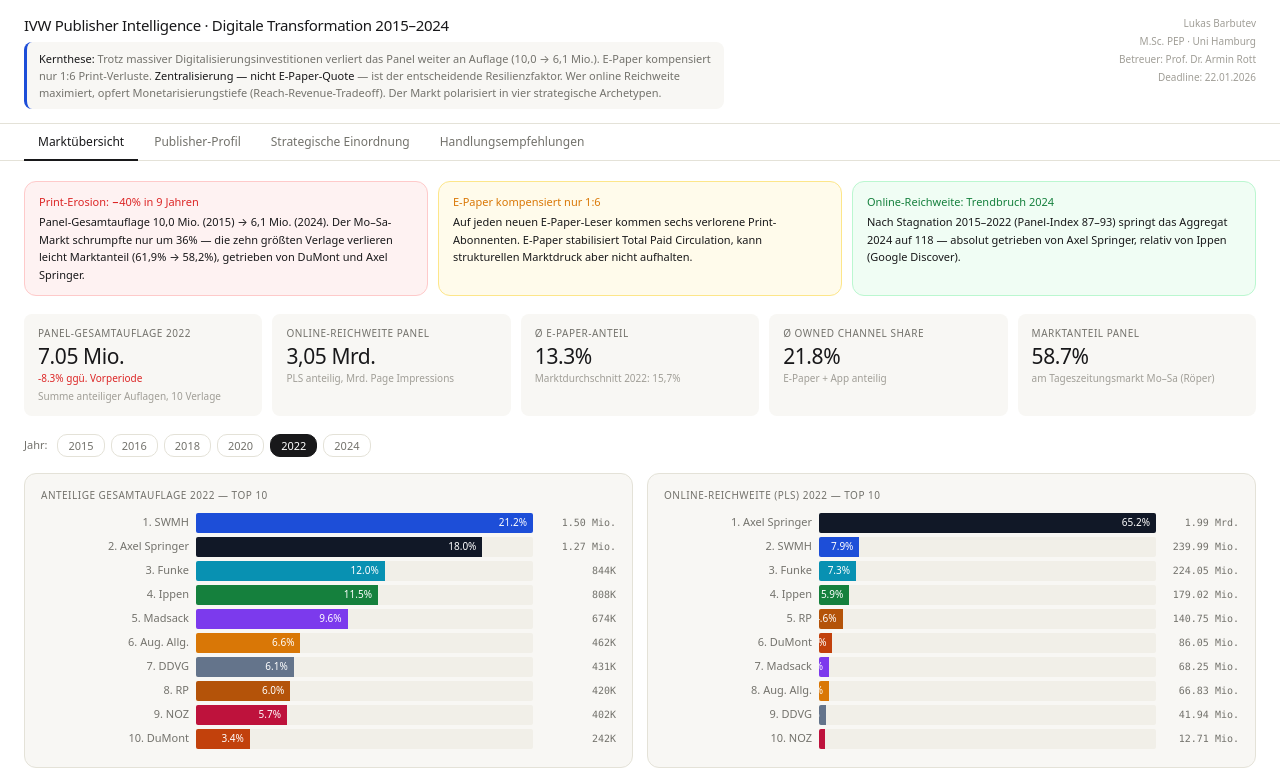
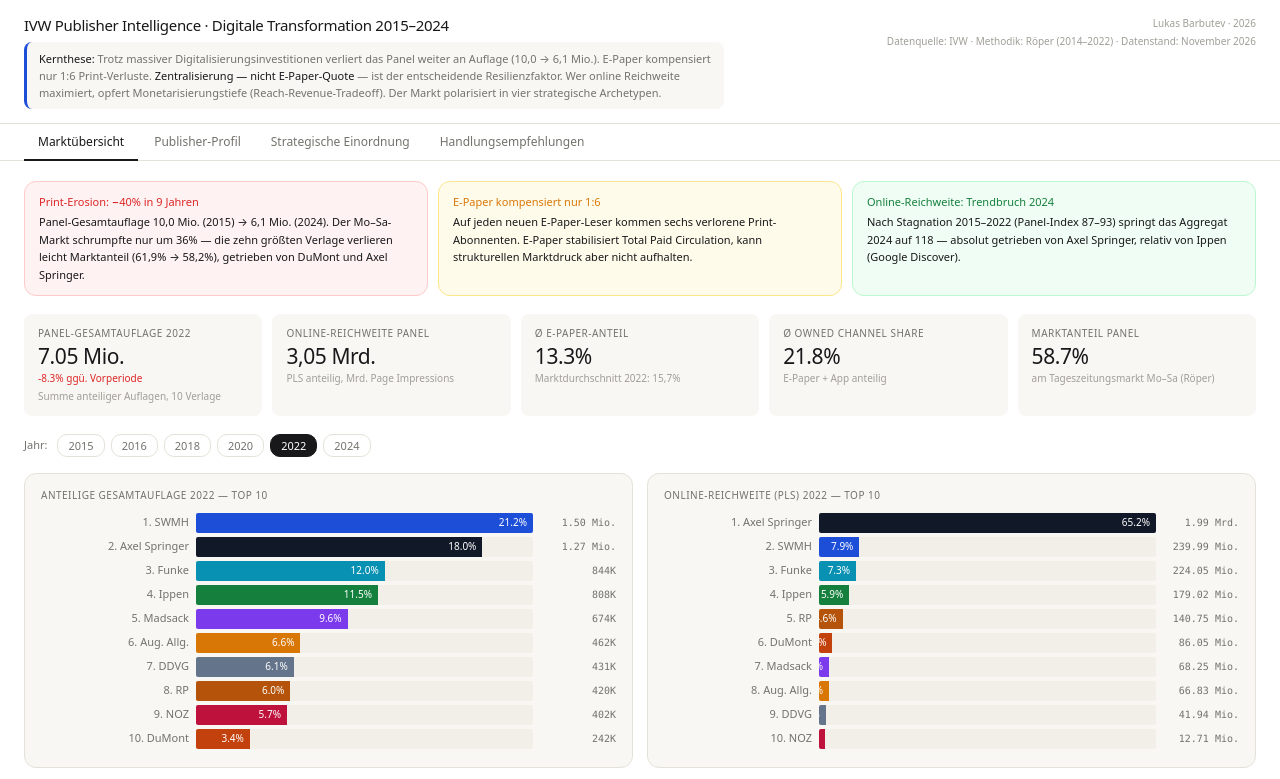
Before and after one commit to LukasBarbutev/Benchmark-German-Newspaper-Market, a plain HTML site: page IVW_Intelligence_Final (2).html in a window 1280 px wide. Shown: the top 779 px of the page. Drawn offline with nearby package versions, Linux system fonts and the light colour scheme.

Commit message:
Kopfzeile aktualisiert (Betreuer/Deadline entfernt)

```diff
--- a/IVW_Intelligence_Final (2).html
+++ b/IVW_Intelligence_Final (2).html
@@ -113,7 +113,7 @@ tr:hover td{background:var(--bg3)}
     <div class="tb-title">IVW Publisher Intelligence · Digitale Transformation 2015–2024</div>
     <div class="tb-thesis"><strong>Kernthese:</strong> Trotz massiver Digitalisierungsinvestitionen verliert das Panel weiter an Auflage (10,0 → 6,1 Mio.). E-Paper kompensiert nur 1:6 Print-Verluste. <strong>Zentralisierung — nicht E-Paper-Quote</strong> — ist der entscheidende Resilienzfaktor. Wer online Reichweite maximiert, opfert Monetarisierungstiefe (Reach-Revenue-Tradeoff). Der Markt polarisiert in vier strategische Archetypen.</div>
   </div>
-  <div class="tb-meta">Lukas Barbutev<br>M.Sc. PEP · Uni Hamburg<br>Betreuer: Prof. Dr. Armin Rott<br>Deadline: 22.01.2026</div>
+  <div class="tb-meta">Lukas Barbutev · 2026<br><span style="color:var(--t3)">Datenquelle: IVW · Methodik: Röper (2014–2022) · Datenstand: November 2026</span></div>
 </div>
 
 <div class="nav">
```
